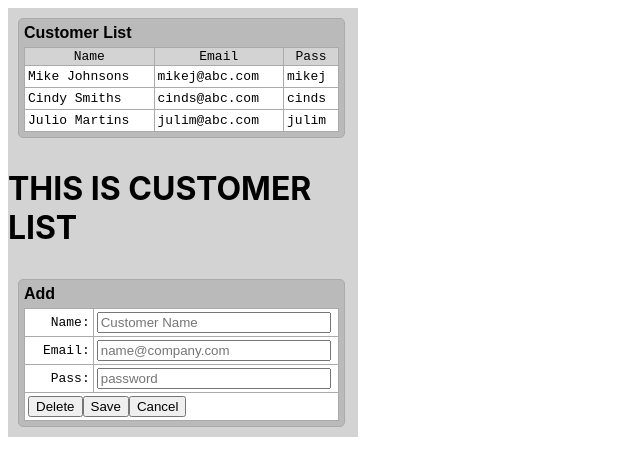
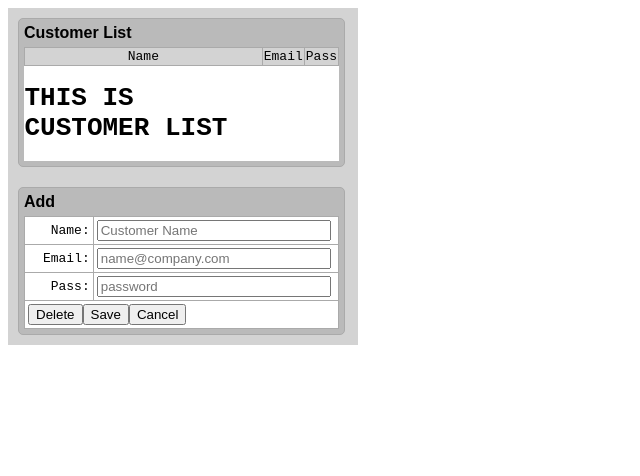
Before and after one commit to devDEVWENDY/FSE-phase2-option1, a React (Create React App) app: page / in a window 1280 px wide. Shown: the top 476 px of the page, without its empty margins (0-640 px from the left). Built offline with nearby package versions, Linux system fonts and the light colour scheme.

Commit message:
App passes props to CustomerList

```diff
--- a/src/App.js
+++ b/src/App.js
@@ -79,26 +79,14 @@ export function App(params) {
             </tr>
           </thead>
           <tbody>
-            {/* below: maps over customers to create each row for a single customer item name, email, password */}
+            {/* CODE GOES below: maps over customers to create each row for a single customer item name, email, password */}
 
-            {customers.map(
-              (item, index) => {
-                {/* className: checks customer id matches form id to set className to selected for this customer item */}
+            <div> <CustomerList formObject={formObject} customers={customers} handleListClick={handleListClick} /></div>
 
-                return (<tr key={item.id}
-                  className={ (item.id === formObject.id )?'selected': ''}
-                  onClick={()=>handleListClick(item)}
-                >
-                  <td>{item.name}</td>
-                  <td>{item.email}</td>
-                  <td>{item.password}</td>
-                </tr>);
-              }
-            )}
           </tbody>
         </table>
     </div>
-    <div> <CustomerList /></div>
+
     <div className="boxed">
       <div>
         <h4>{mode}</h4>
```
